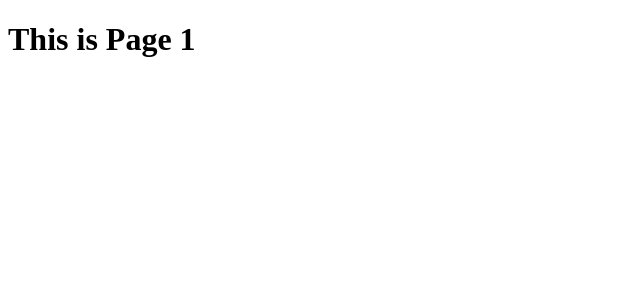
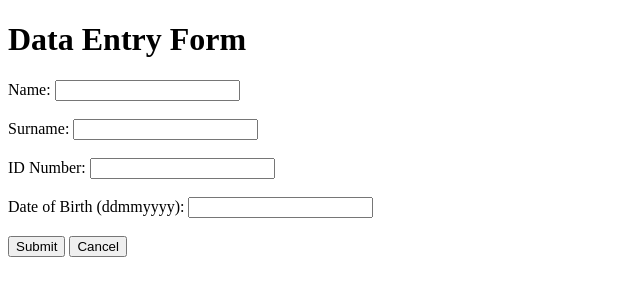
Before and after one commit to ajraubes/ecomplete, a PHP site: page /test-1.php in a window 1280 px wide. Shown: the top 300 px of the page, without its empty margins (0-640 px from the left). Run offline with PHP 8.4, Linux system fonts and the light colour scheme.

Commit message:
adding test 1 to project

```diff
--- a/web/test-1.php
+++ b/web/test-1.php
@@ -4,6 +4,23 @@
     <title>Page 1</title>
 </head>
 <body>
-    <h1>This is Page 1</h1>
+    <h1>Data Entry Form</h1>
+
+    <form action="process_form_test_1.php" method="post">
+        <label for="name">Name:</label>
+        <input type="text" id="name" name="name" required><br><br>
+
+        <label for="surname">Surname:</label>
+        <input type="text" id="surname" name="surname" required><br><br>
+
+        <label for="idNumber">ID Number:</label>
+        <input type="text" id="idNumber" name="idNumber" required pattern="[0-9]{13}" title="ID Number must be 13 digits"><br><br>
+
+        <label for="dob">Date of Birth (ddmmyyyy):</label>
+        <input type="text" id="dob" name="dob" required pattern="\d{8}" title="Date of Birth must be in ddmmyyyy format"><br><br>
+
+        <button type="submit" name="submit">Submit</button>
+        <button type="reset">Cancel</button>
+    </form>
 </body>
 </html>
```
Also changed, not shown: web/process_form_test_1.php (added, +46 -0 lines).
